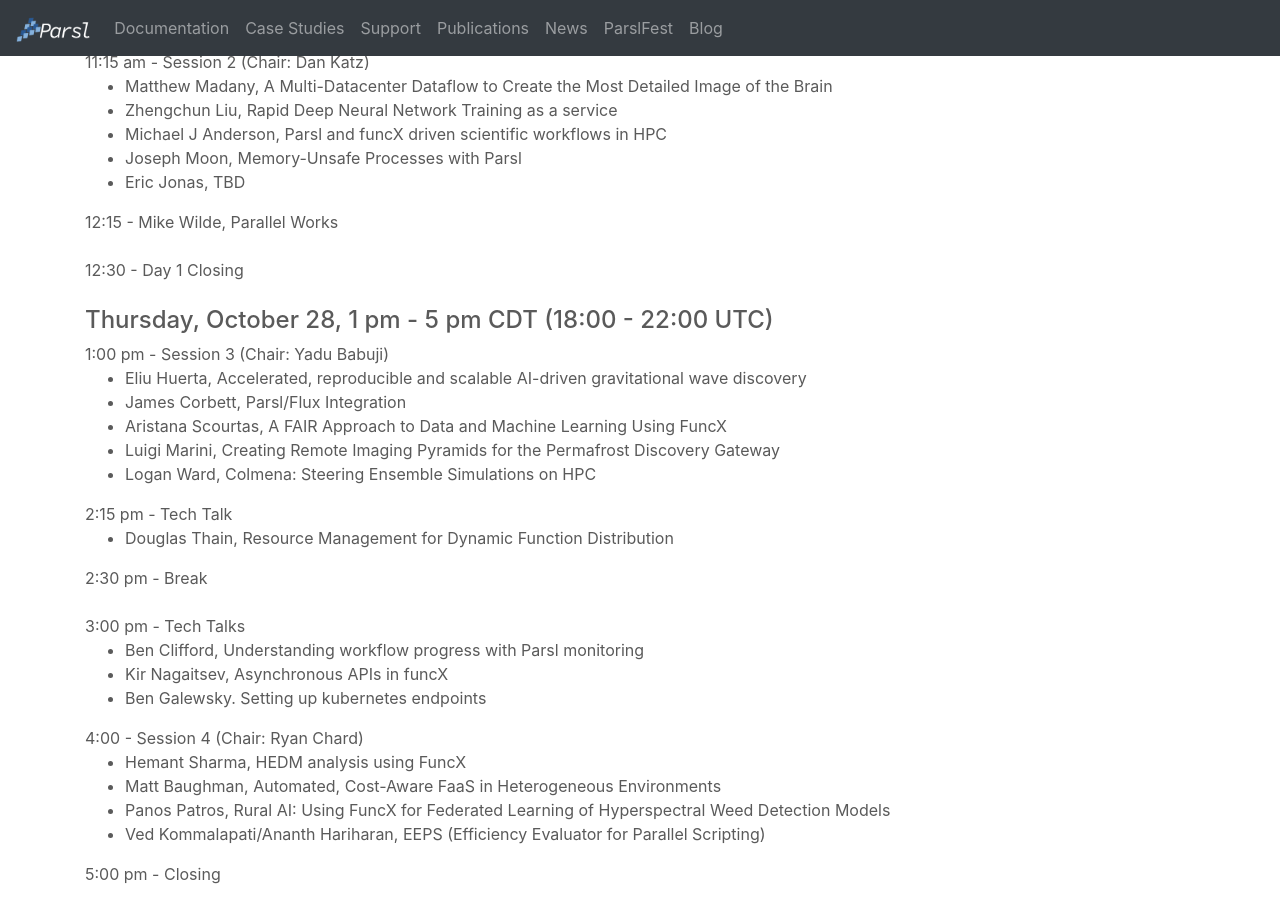
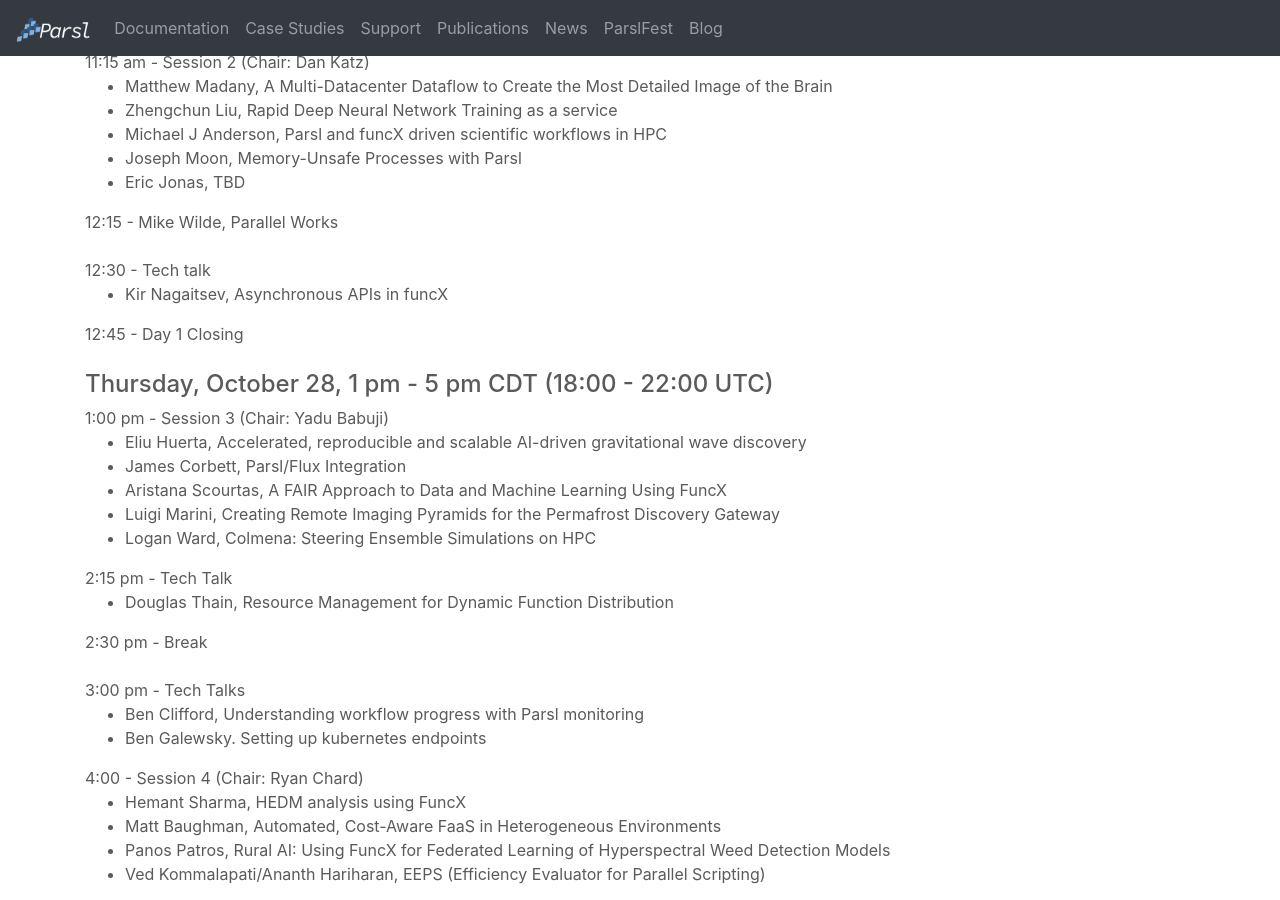
Before and after one commit to Parsl/parsl.github.io, a Jekyll site: the page built from parslfest2021.html, in a window 1280 px wide and 900 px high, scrolled down 952 px. Built offline with Jekyll 4.4.1, drawn with Linux system fonts in a browser that asks for light colours.

Commit message:
Update parslfest2021.html

```diff
--- a/parslfest2021.html
+++ b/parslfest2021.html
@@ -65,7 +65,10 @@
 
       12:15 - Mike Wilde, Parallel Works <br /><br />
 
-      12:30 - Day 1 Closing
+      12:30 - Tech talk
+	    <ul><li>Kir Nagaitsev, Asynchronous APIs in funcX</li></ul>
+
+      12:45 - Day 1 Closing
 
      <br /><br />
 
```
Also changed, not shown: other parts of parslfest2021.html (+0 -1 lines).
